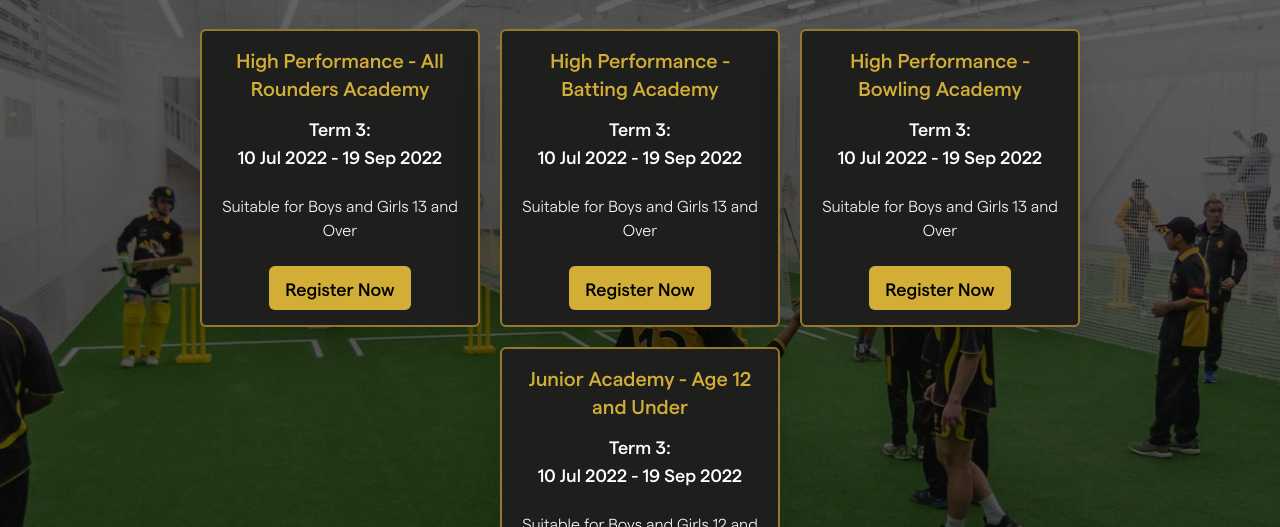
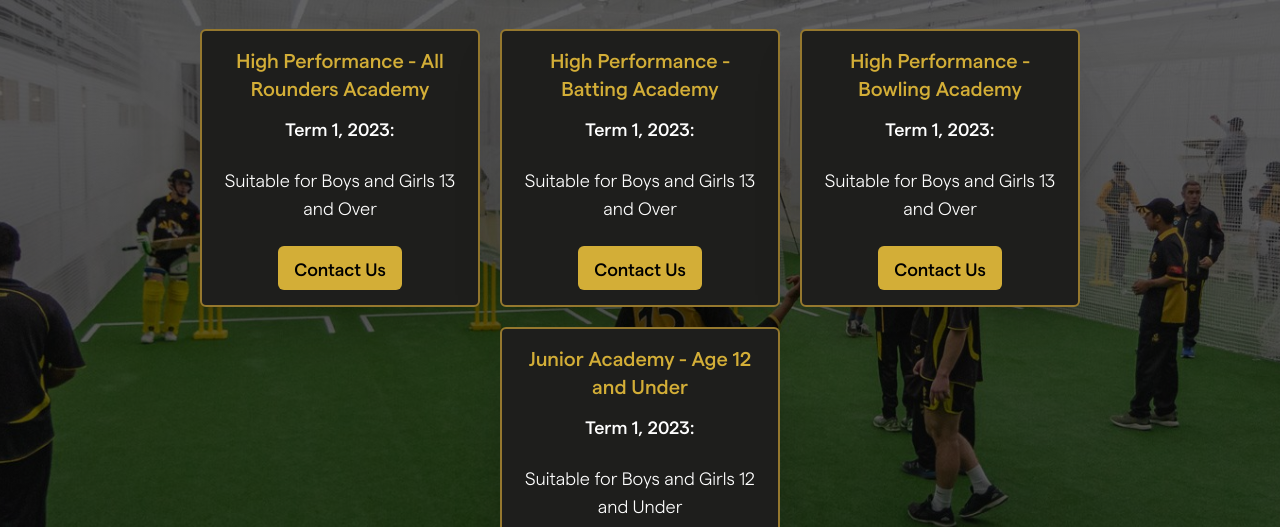
Before and after one commit to JackNDS/Young-Gun-Cricket, a website: page academies.html in a window 1280 px wide. Shown: the part 273-800 px from the top of the page. Drawn offline with Linux system fonts and the light colour scheme.

Commit message:
academies update

```diff
--- a/academies.html
+++ b/academies.html
@@ -37,35 +37,35 @@
             <div class="coachingcards">
                 <div class="coach-card shadow-2xl rounded-md">
                     <h4 class="font-mattermedium text-xl text-YGCGold">High Performance - All Rounders Academy</h4>
-                    <h4 class="font-mattermedium text-lg text-white mt-3">Term 3:<br> 10 Jul 2022 - 19 Sep 2022</h4>
+                    <h4 class="font-mattermedium text-lg text-white mt-3">Term 1, 2023:<!-- <br> 10 Jul 2022 - 19 Sep 2022</h4> -->
                     <ul class="font-matterlight text-md my-6">
                         <li>Suitable for Boys and Girls 13 and Over</li>
                     </ul>
-                    <a onclick="window.open('https://youngguncricket.duktag.net/duktag/register.cfm?location=210','popup','width=700,height=700,left=350,top=100'); return false;" popup href="https://youngguncricket.duktag.net/duktag/register.cfm?location=210"> <button class="text-lg font-mattermedium text-black bg-YGCGold px-4 py-2 rounded-md">Register Now</button></a>
+                    <a popup href="#contact"> <button class="text-lg font-mattermedium text-black bg-YGCGold px-4 py-2 rounded-md">Contact Us</button></a>
                 </div>
                 <div class="coach-card shadow-2xl rounded-md">
                     <h4 class="font-mattermedium text-xl text-YGCGold">High Performance - Batting Academy</h4>
-                    <h4 class="font-mattermedium text-lg text-white mt-3">Term 3:<br> 10 Jul 2022 - 19 Sep 2022</h4>
+                    <h4 class="font-mattermedium text-lg text-white mt-3">Term 1, 2023:<!-- <br> 10 Jul 2022 - 19 Sep 2022</h4> -->
                     <ul class="font-matterlight text-md my-6">
                         <li>Suitable for Boys and Girls 13 and Over</li>
                     </ul>
-                    <a onclick="window.open('https://youngguncricket.duktag.net/duktag/register.cfm?location=210','popup','width=700,height=700,left=350,top=100'); return false;" popup href="https://youngguncricket.duktag.net/duktag/register.cfm?location=210"> <button class="text-lg font-mattermedium text-black bg-YGCGold px-4 py-2 rounded-md">Register Now</button></a>
+                    <a popup href="#contact"> <button class="text-lg font-mattermedium text-black bg-YGCGold px-4 py-2 rounded-md">Contact Us</button></a>
                 </div>
                 <div class="coach-card shadow-2xl rounded-md">
                     <h4 class="font-mattermedium text-xl text-YGCGold">High Performance - Bowling Academy</h4>
-                    <h4 class="font-mattermedium text-lg text-white mt-3">Term 3:<br> 10 Jul 2022 - 19 Sep 2022</h4>
+                    <h4 class="font-mattermedium text-lg text-white mt-3">Term 1, 2023:<!-- <br> 10 Jul 2022 - 19 Sep 2022</h4> -->
                     <ul class="font-matterlight text-md my-6">
                         <li>Suitable for Boys and Girls 13 and Over</li>
                     </ul>
-                    <a onclick="window.open('https://youngguncricket.duktag.net/duktag/register.cfm?location=210','popup','width=700,height=700,left=350,top=100'); return false;" popup href="https://youngguncricket.duktag.net/duktag/register.cfm?location=210"> <button class="text-lg font-mattermedium text-black bg-YGCGold px-4 py-2 rounded-md">Register Now</button></a>
+                    <a popup href="#contact"> <button class="text-lg font-mattermedium text-black bg-YGCGold px-4 py-2 rounded-md">Contact Us</button></a>
                 </div>
                 <div class="coach-card shadow-2xl rounded-md">
                     <h4 class="font-mattermedium text-xl text-YGCGold">Junior Academy - Age 12 and Under</h4>
-                    <h4 class="font-mattermedium text-lg text-white mt-3">Term 3:<br> 10 Jul 2022 - 19 Sep 2022</h4>
+                    <h4 class="font-mattermedium text-lg text-white mt-3">Term 1, 2023:<!-- <br> 10 Jul 2022 - 19 Sep 2022</h4> -->
                     <ul class="font-matterlight text-md my-6">
                         <li>Suitable for Boys and Girls 12 and Under</li>
                     </ul>
-                    <a onclick="window.open('https://youngguncricket.duktag.net/duktag/register.cfm?location=210','popup','width=700,height=700,left=350,top=100'); return false;" popup href="https://youngguncricket.duktag.net/duktag/register.cfm?location=210"> <button class="text-lg font-mattermedium text-black bg-YGCGold px-4 py-2 rounded-md">Register Now</button></a>
+                    <a popup href="#contact"> <button class="text-lg font-mattermedium text-black bg-YGCGold px-4 py-2 rounded-md">Contact Us</button></a>
                 </div>
 
 
```
Also changed, not shown: 1 other file.
